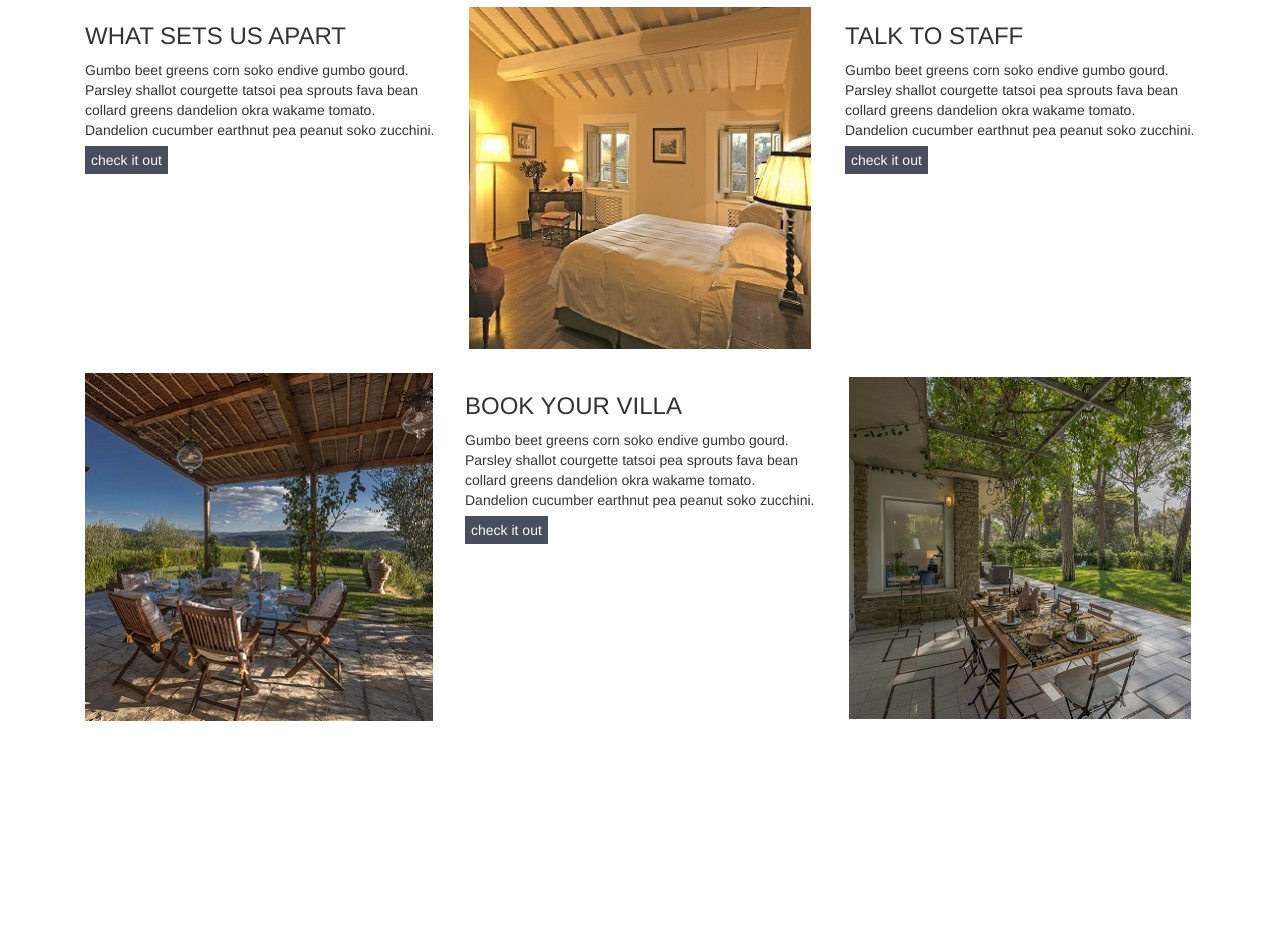
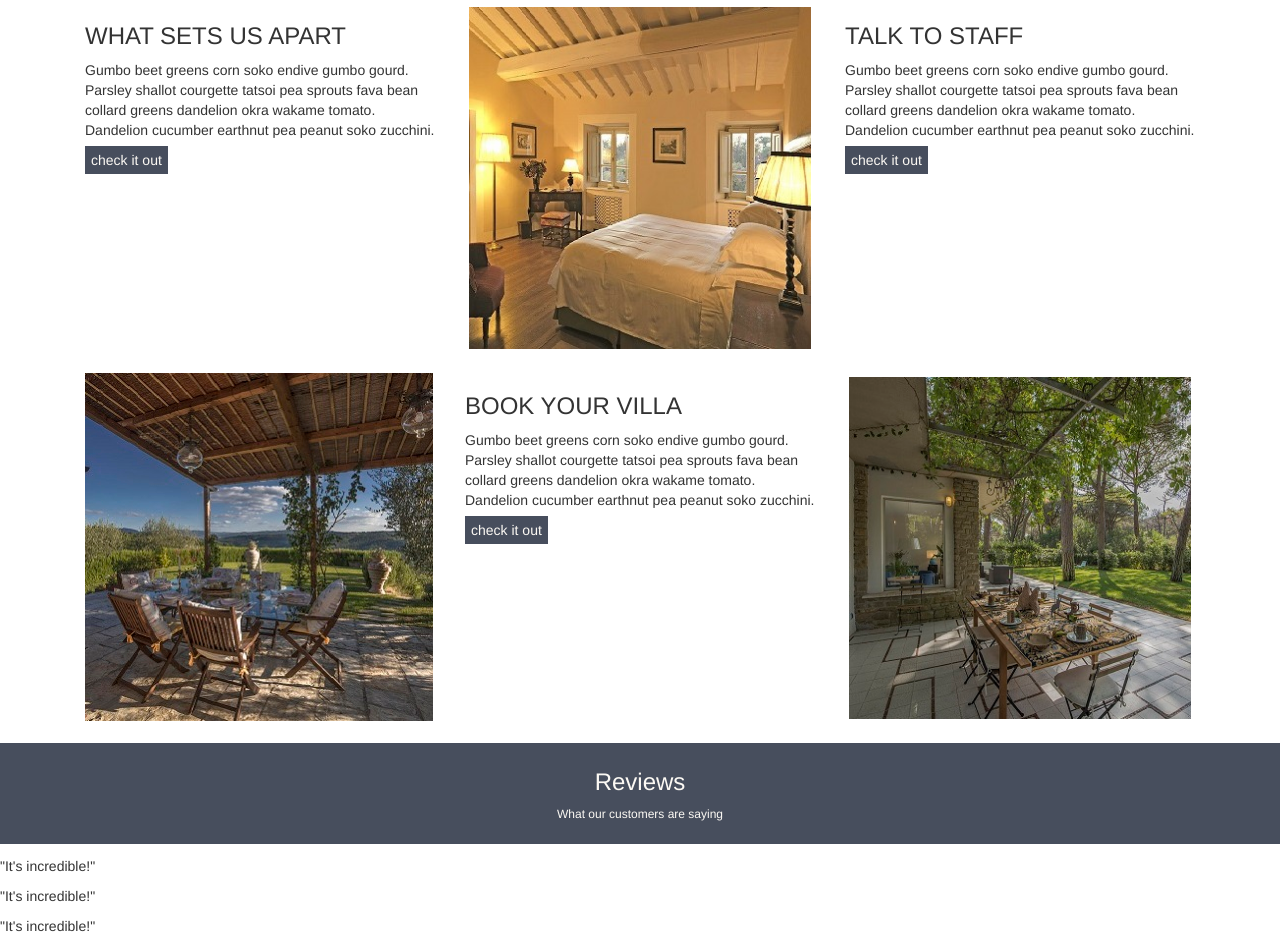
Before and after one commit to Alvaradojonathan/TuscanyVilla, a plain HTML site: page index.html in a window 1280 px wide. Shown: the part 1874-2820 px from the top of the page. Before the commit the page ends 2617 px from the top, so only its background shows below. Drawn offline with nearby package versions, Linux system fonts and the light colour scheme.

Commit message:
review section started

```diff
--- a/index.html
+++ b/index.html
@@ -8,9 +8,12 @@
 
     <!-- Optional theme -->
     <link rel="stylesheet" href="https://maxcdn.bootstrapcdn.com/bootstrap/3.3.7/css/bootstrap-theme.min.css" integrity="sha384-rHyoN1iRsVXV4nD0JutlnGaslCJuC7uwjduW9SVrLvRYooPp2bWYgmgJQIXwl/Sp" crossorigin="anonymous">
+
     <script src="https://ajax.googleapis.com/ajax/libs/jquery/3.2.1/jquery.min.js"></script>
+
     <!-- Latest compiled and minified JavaScript -->
     <script src="https://maxcdn.bootstrapcdn.com/bootstrap/3.3.7/js/bootstrap.min.js" integrity="sha384-Tc5IQib027qvyjSMfHjOMaLkfuWVxZxUPnCJA7l2mCWNIpG9mGCD8wGNIcPD7Txa" crossorigin="anonymous"></script>
+
     <link href="style.css" rel="stylesheet" />
 </head>
 <body>
@@ -93,6 +96,7 @@
         <h1>Ammenitiess</h1>
         <p>Some stuff for you to enjoy</p>
     </div>
+
     <div class="container">
         <div class="row">
             <div class="col-sm-6 col-md-4">
@@ -154,7 +158,40 @@
             </div>
         </div>
     </div>
+    <!--Ammenities Section Ends-->
 
+
+    <div class="jumbotron" id="heading">
+        <h1>Reviews</h1>
+        <p>What our customers are saying</p>
+    </div>
+
+    <div id="carouselExampleIndicators" class="carousel slide" data-ride="carousel">
+        <ol class="carousel-indicators">
+            <li data-target="#carouselExampleIndicators" data-slide-to="0" class="active"></li>
+            <li data-target="#carouselExampleIndicators" data-slide-to="1"></li>
+            <li data-target="#carouselExampleIndicators" data-slide-to="2"></li>
+        </ol>
+        <div class="carousel-inner" role="listbox">
+            <div class="carousel-item active">
+                <p>"It's incredible!"</p>
+            </div>
+            <div class="carousel-item">
+                <p>"It's incredible!"</p>
+            </div>
+            <div class="carousel-item">
+                <p>"It's incredible!"</p>
+            </div>
+        </div>
+        <a class="carousel-control-prev" href="#carouselExampleIndicators" role="button" data-slide="prev">
+            <span class="carousel-control-prev-icon" aria-hidden="true"></span>
+            <span class="sr-only">Previous</span>
+        </a>
+        <a class="carousel-control-next" href="#carouselExampleIndicators" role="button" data-slide="next">
+            <span class="carousel-control-next-icon" aria-hidden="true"></span>
+            <span class="sr-only">Next</span>
+        </a>
+    </div>
 
 
 </body>
```
